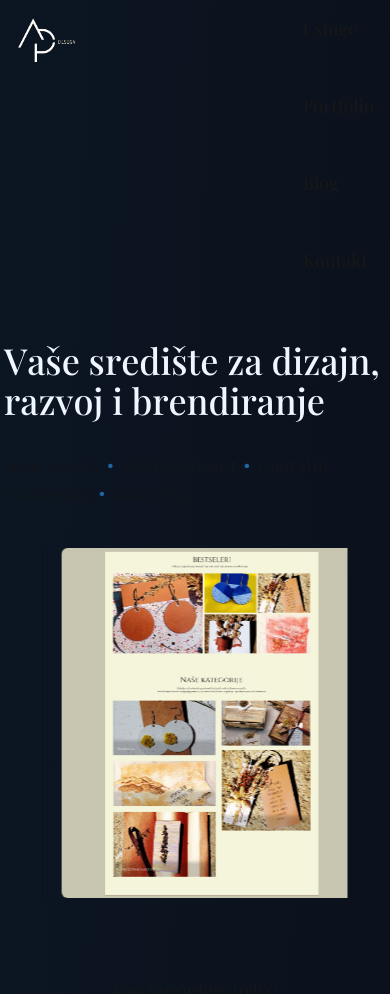
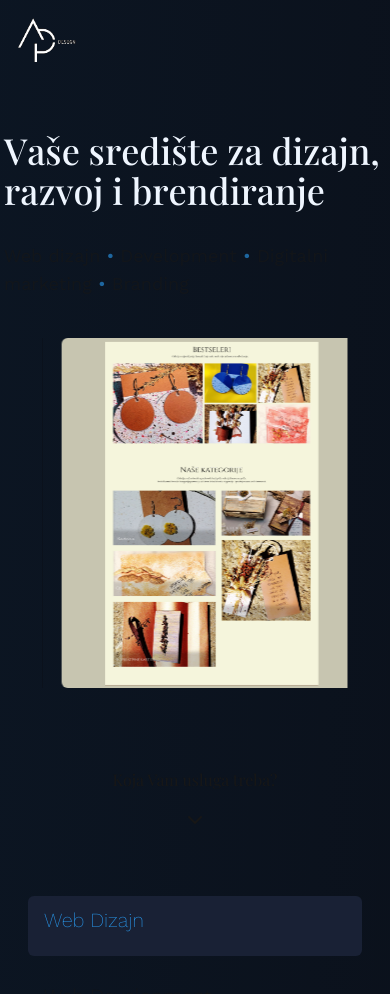
Before and after one commit to AdrianPalcic/AppropriatePageDesign, a Next.js app: page / in a window 390 px wide. Shown: the top 994 px of the page. Built offline with nearby package versions, Linux system fonts and the light colour scheme.

Commit message:
final final final

```diff
--- a/src/app/components/Navbar.tsx
+++ b/src/app/components/Navbar.tsx
@@ -17,7 +17,7 @@ const Navbar = () => {
             />
           </Link>
         </div>
-        <ul className="flex flex-col md:flex-row  gap-12 text-[18px]">
+        <ul className="hidden md:flex  gap-12 text-[18px]">
           {navbarData.map((data) => (
             <Link
               href={`/${data.toLowerCase()}`}
```
